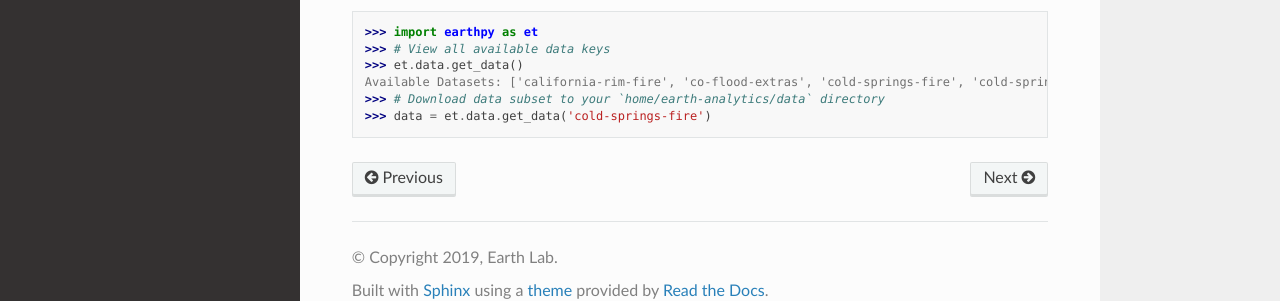
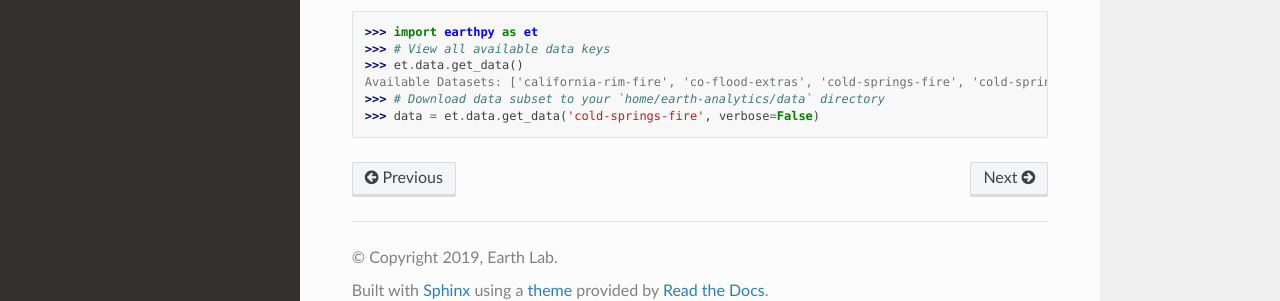
Before and after one commit to earthlab/earthpy, a Sphinx documentation site: the page built from docs/get-started.rst, in a window 1280 px wide and 900 px high, scrolled down 672 px. Shown: the part 573-874 px from the top of the window. Built offline with Sphinx 7.4.7 and the Read the Docs theme 2.0.0, drawn with Linux system fonts in a browser that asks for light colours; pages that are not in the unit, such as notebooks, are missing from menus.

Commit message:
verbose false

```diff
--- a/docs/get-started.rst
+++ b/docs/get-started.rst
@@ -57,4 +57,4 @@ You can access these data subsets by using:
     >>> et.data.get_data()
     Available Datasets: ['california-rim-fire', 'co-flood-extras', 'cold-springs-fire', 'cold-springs-modis-h5', 'colorado-flood', 'cs-test-landsat', 'cs-test-naip', 'ndvi-automation', 'spatial-vector-lidar']
     >>> # Download data subset to your `home/earth-analytics/data` directory
-    >>> data = et.data.get_data('cold-springs-fire')
+    >>> data = et.data.get_data('cold-springs-fire', verbose=False)
```
